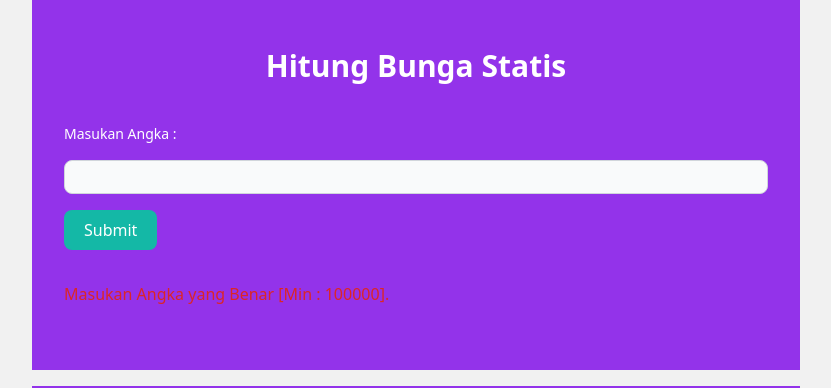
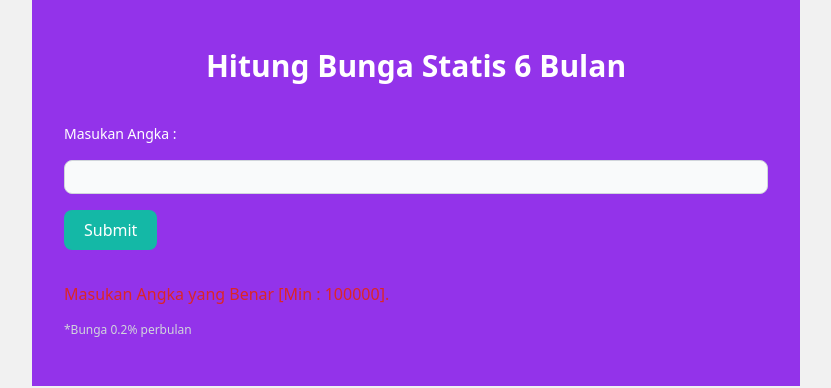
Before and after one commit to habibfr/TestTalentKita, a React (Create React App) app in the folder logic-test/: page / in a window 1280 px wide. Shown: the top 388 px of the page, without its empty margins (224-1055 px from the left). Built offline with nearby package versions, Linux system fonts and the light colour scheme.

Commit message:
update bunga static

```diff
--- a/logic-test/src/components/HitungBungaStatic.jsx
+++ b/logic-test/src/components/HitungBungaStatic.jsx
@@ -50,7 +50,7 @@ const HitungBungaStatic = () => {
     <>
       <div className="bg-purple-600 mx-auto max-w-3xl py-8">
         <div className="font-bold text-3xl text-center text-white py-4">
-          Hitung Bunga Statis
+          Hitung Bunga Statis 6 Bulan
         </div>
         <div className="flex justify-center items-center py-4 px-8">
           <div className="w-full text-white">
@@ -82,13 +82,17 @@ const HitungBungaStatic = () => {
               {isValid ? (
                 <div>
                   {hasil(value)}
-                  <div className="mt-6 text-teal-600">Hasil Akan di Hapus Setiap 10 Detik.</div>
+                  <div className="mt-6 text-teal-600">
+                    Hasil Akan di Hapus Setiap 10 Detik.
+                  </div>
                 </div>
               ) : (
-                <div className="text-red-600">Masukan Angka yang Benar [Min : 100000].</div>
+                <div className="text-red-600">
+                  Masukan Angka yang Benar [Min : 100000].
+                </div>
               )}
-
             </div>
+            <div className="text-xs text-gray-300">*Bunga 0.2% perbulan</div>
           </div>
         </div>
       </div>
```
